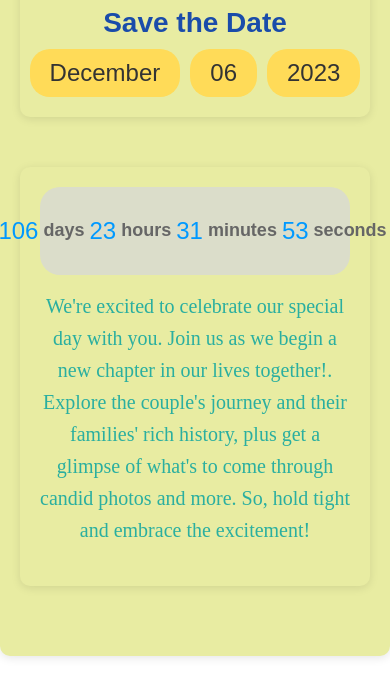
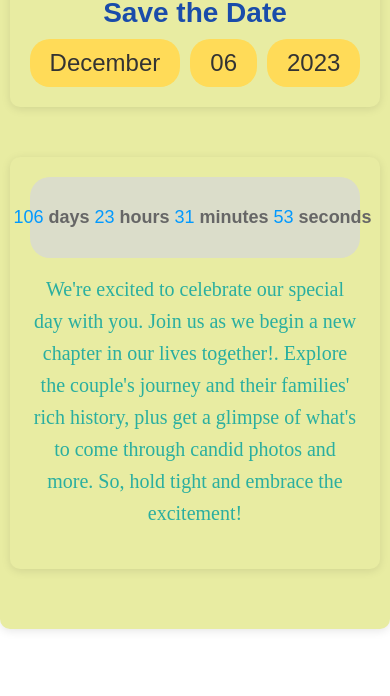
Before and after one commit to krupamay/marriage-countdown, a plain HTML site: page index.html in a window 390 px wide. Shown: the part 232-928 px from the top of the page. Drawn offline with Linux system fonts and the light colour scheme.

Commit message:
Added the static files

```diff
--- a/styles.css
+++ b/styles.css
@@ -12,6 +12,7 @@ body {
     border-radius: 10px;
     box-shadow: 0px 2px 10px rgba(0, 0, 0, 0.1);
     margin: 50px auto;
+    text-align: center;
     max-width: 800px; /* Increase the max-width to make the container wider */
 }
 
@@ -21,6 +22,7 @@ body {
     border-radius: 10px;
     box-shadow: 0px 2px 10px rgba(0, 0, 0, 0.1);
     margin: 50px auto;
+    text-align: center;
     max-width: 800px; /* Increase the max-width to make the container wider */
 }
 
@@ -110,3 +112,13 @@ h1 {
     font-family: 'Times New Roman', serif; /* Use Times New Roman */
     font-weight: normal; /* Use normal weight */
 }
+
+@media (max-width: 768px) {
+    .countdown-container {
+        padding: 10px;
+    }
+
+    #countdown {
+        font-size: 18px;
+    }
+}
```
